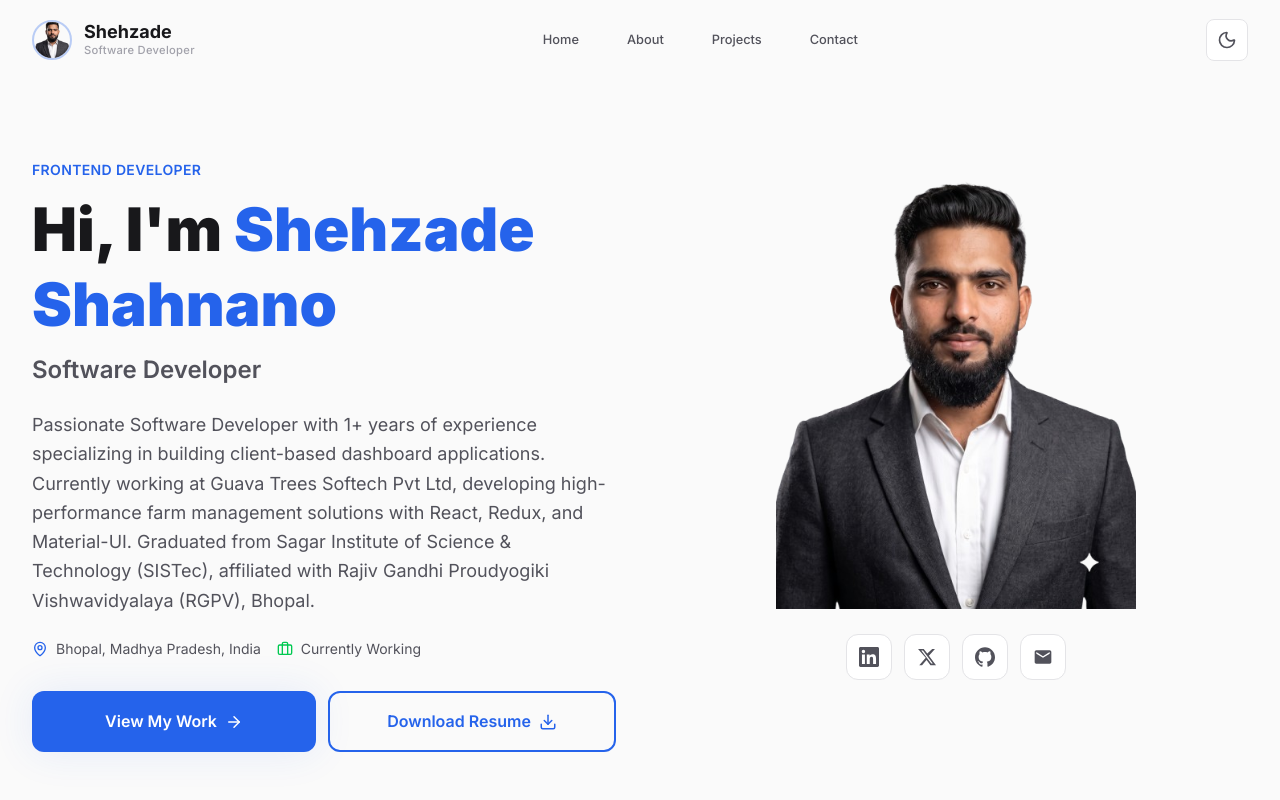
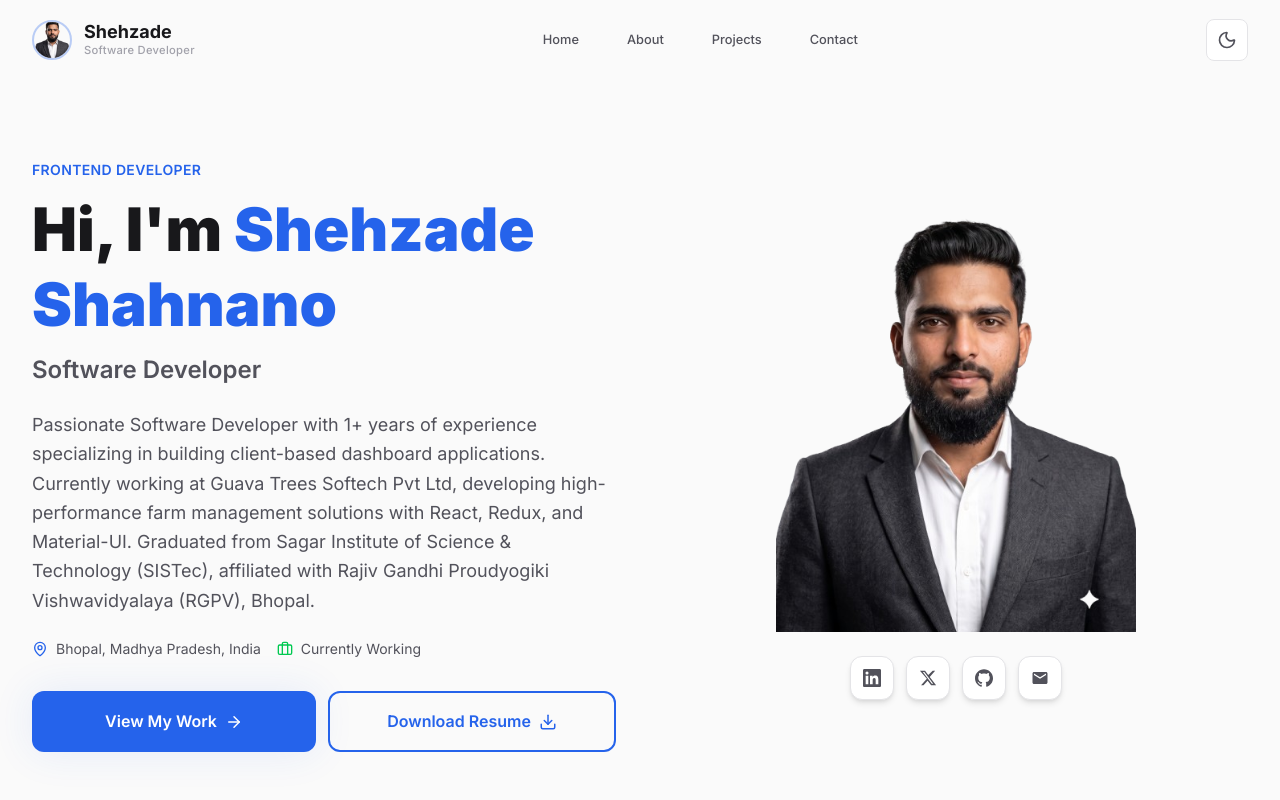
Before and after one commit to shehzadeshahnano/shehzade-portfolio, a Next.js app: page / in a window 1280 px wide. Shown: the top 800 px of the page. Built offline with nearby package versions, Linux system fonts and the light colour scheme.

Commit message:
Fix image layout and social media links

```diff
--- a/app/page.tsx
+++ b/app/page.tsx
@@ -44,7 +44,7 @@ export default function Home() {
       {/* HERO SECTION */}
       <section className="section-padding pt-12 lg:pt-20">
         <div className="container-width">
-          <div className="grid grid-cols-1 lg:grid-cols-2 gap-12 items-start mb-12">
+          <div className="grid grid-cols-1 lg:grid-cols-2 gap-10 lg:gap-12 mb-12">
 
             {/* Left: Intro */}
             <div className="flex flex-col gap-6 order-2 lg:order-1">
@@ -77,7 +77,7 @@ export default function Home() {
                 </div>
               </div>
 
-              {/* CTA Buttons - Fixed Height */}
+              {/* CTA Buttons */}
               <div className="flex flex-col sm:flex-row gap-3 pt-2">
                 <Link
                   href="/projects"
@@ -97,29 +97,29 @@ export default function Home() {
               </div>
             </div>
 
-            {/* Right: Image + Social Links Below */}
-            <div className="order-1 lg:order-2 flex flex-col gap-6">
-              <div className="w-full h-[350px] sm:h-[400px] lg:h-[450px] flex items-center justify-center">
+            {/* Right: Image + Social Links - Properly Contained */}
+            <div className="order-1 lg:order-2 flex flex-col items-center justify-center">
+  {/* Image Container - Fixed height, overflow hidden prevents any spillover */}
+  <div className="w-full h-[280px] sm:h-[320px] md:h-[380px] lg:h-[420px] overflow-hidden rounded-2xl flex items-center justify-center">
     <Scene3D />
   </div>
 
-              {/* Social Links - Below Image */}
-              <div className="flex flex-col items-center gap-3">
-                <div className="flex gap-3">
+  {/* Social Links - Guaranteed separate block below */}
+  <div className="flex justify-center gap-3 mt-6">
     {socialLinks.map((social) => (
       <a
         key={social.name}
         href={social.url}
         target="_blank"
         rel="noopener noreferrer"
-                      className="p-3 rounded-xl bg-card-bg border border-border text-text-secondary
-                        hover:text-brand-blue hover:border-brand-blue/40 transition-all cursor-pointer hover:scale-110"
+        className="flex items-center justify-center w-11 h-11 rounded-xl bg-card-bg border border-border text-text-secondary
+          hover:text-brand-blue hover:border-brand-blue/40 transition-all duration-200 cursor-pointer
+          hover:scale-110 shadow-md"
         aria-label={social.name}
       >
-                      <social.icon size={20} />
+        <social.icon size={18} />
       </a>
     ))}
-                </div>
   </div>
 </div>
           </div>
```
Lines whose indentation alone changed are shown as unchanged.
